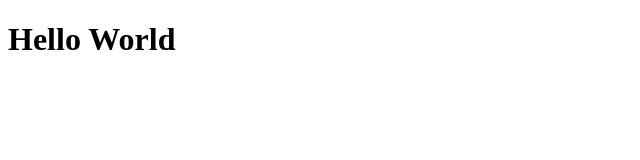
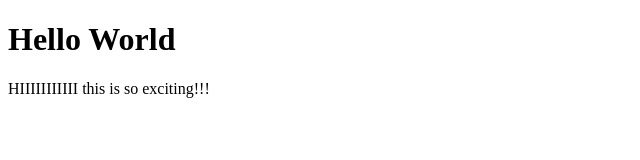
Before and after one commit to cassidywang18/test-project, a plain HTML site: page index.html in a window 1280 px wide. Shown: the whole page, without its empty margins (0-640 px from the left). Drawn offline with Linux system fonts and the light colour scheme.

Commit message:
Update index.html

```diff
--- a/index.html
+++ b/index.html
@@ -6,5 +6,6 @@
   <body>
 
     <h1>Hello World</h1>
+    <p1>HIIIIIIIIIII this is so exciting!!!</p1>
   </body>
   </html>
```
